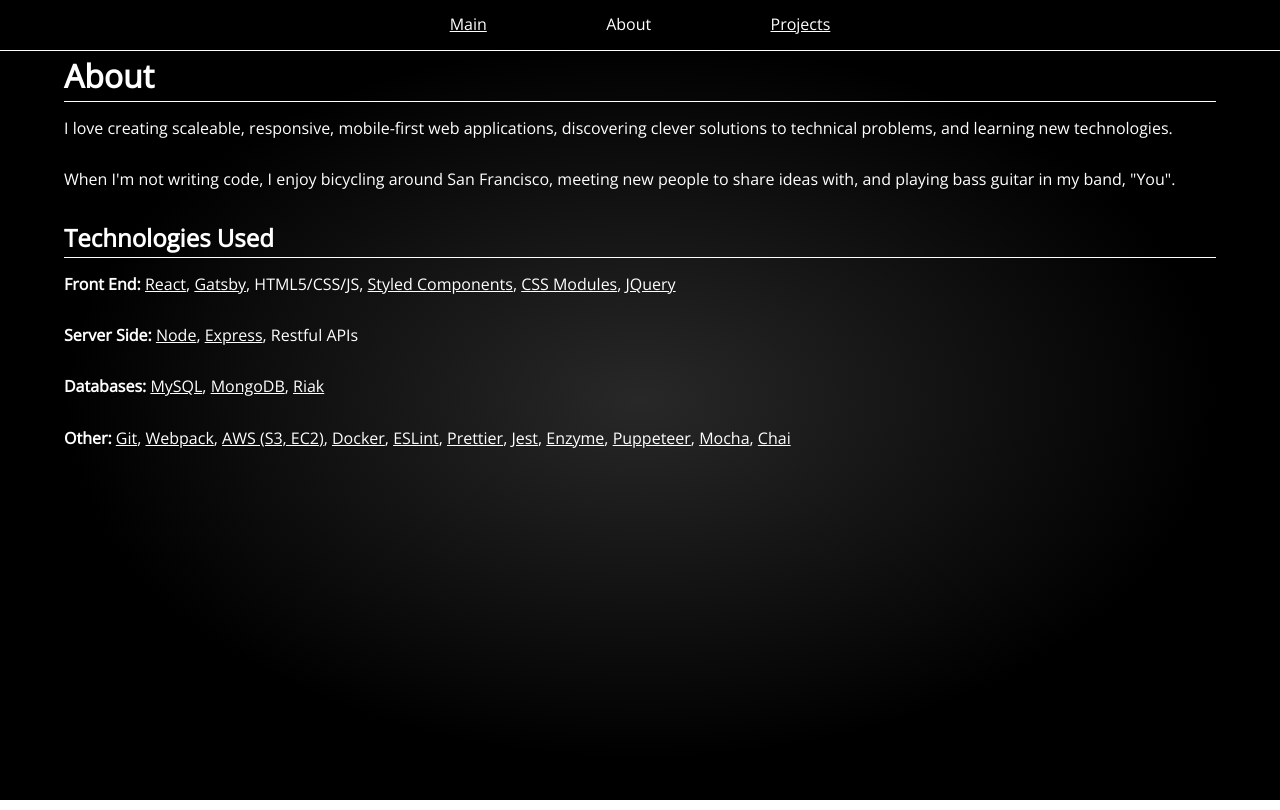
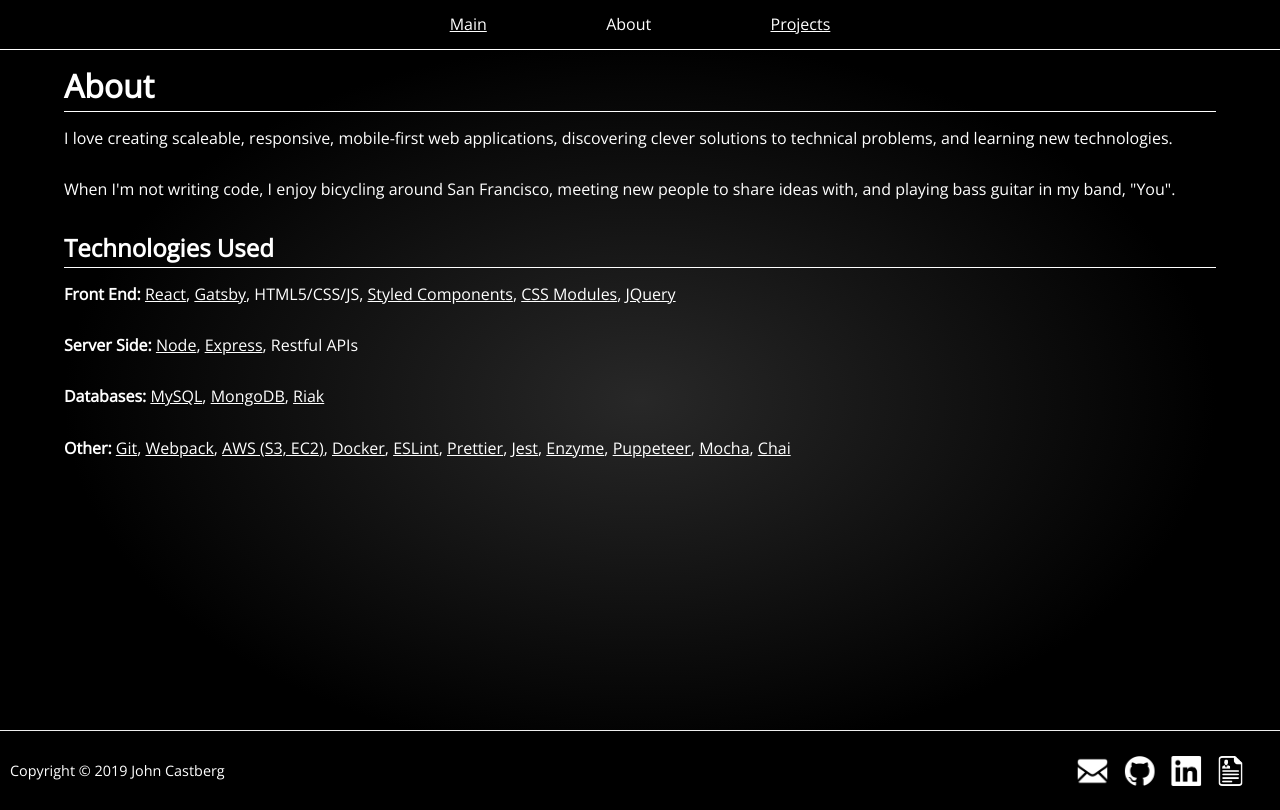
Before and after one commit to jpcastberg/portfolio, a Gatsby site: page /about in a window 1280 px wide. Built offline with nearby package versions, Linux system fonts and the light colour scheme; Gatsby itself is replaced by a stand-in of ours.

Commit message:
Implement footer

```diff
--- a/src/components/ContentWrapper.js
+++ b/src/components/ContentWrapper.js
@@ -1,9 +1,9 @@
 import styled from 'styled-components';
 
 const ContentWrapper = styled.div`
-  position: relative;
-  top: 50px;
   width: 90%;
+  min-height: calc(100vh - 150px);
+  padding-top: 60px;
   margin: 0px auto;
 `;
 
--- /dev/null
+++ b/src/components/ExternalLinks.js
@@ -0,0 +1,120 @@
+import React from 'react';
+import styled from 'styled-components';
+import propTypes from 'prop-types';
+import { StaticQuery, graphql } from 'gatsby';
+import Img from 'gatsby-image';
+
+const ExternalLinksArea = styled.ul`
+  list-style: none;
+  display: flex;
+  flex-direction: row;
+  justify-content: space-between;
+  height: 40px;
+  width: 220px;
+  transform: ${props => (props.footer ? 'scale(.75)' : null)}
+`;
+
+const ExternalLink = ({ fixed, href, email }) => {
+  if (email) {
+    return (
+      <li>
+        <a href={href}>
+          <Img fixed={fixed} />
+        </a>
+      </li>
+    );
+  }
+  return (
+    <li>
+      <a href={href} target="_blank" rel="noopener noreferrer">
+        <Img fixed={fixed} />
+      </a>
+    </li>
+  );
+};
+
+ExternalLink.propTypes = {
+  fixed: propTypes.shape({
+    base64: propTypes.string.isRequired,
+    height: propTypes.number.isRequired,
+    src: propTypes.string.isRequired,
+    srcSet: propTypes.string.isRequired,
+    width: propTypes.number.isRequired,
+  }).isRequired,
+  href: propTypes.string.isRequired,
+  email: propTypes.bool.isRequired,
+};
+
+const ExternalLinks = ({ footer }) => (
+  <StaticQuery
+    query={graphql`
+      query {
+        email: file(relativePath: { eq: "images/email.png" }) {
+          childImageSharp {
+            fixed(width: 40, height: 40) {
+              ...GatsbyImageSharpFixed
+            }
+          }
+        }
+        github: file(relativePath: { eq: "images/github.png" }) {
+          childImageSharp {
+            fixed(width: 40, height: 40) {
+              ...GatsbyImageSharpFixed
+            }
+          }
+        }
+        linkedin: file(relativePath: { eq: "images/linkedin.png" }) {
+          childImageSharp {
+            fixed(width: 40, height: 40) {
+              ...GatsbyImageSharpFixed
+            }
+          }
+        }
+        resume: file(relativePath: { eq: "images/resume.png" }) {
+          childImageSharp {
+            fixed(width: 32, height: 40) {
+              ...GatsbyImageSharpFixed
+            }
+          }
+        }
+      }
+    `}
+    render={data => (
+      <ExternalLinksArea footer={footer}>
+        <ExternalLink
+          fixed={data.email.childImageSharp.fixed}
+          href="mailto:jpcastberg@gmail.com"
+          email
+        />
+        <ExternalLink
+          fixed={data.github.childImageSharp.fixed}
+          href="https://github.com/jpcastberg"
+        />
+        <ExternalLink
+          fixed={data.linkedin.childImageSharp.fixed}
+          href="https://linkedin.com/in/jpcastberg"
+        />
+        <ExternalLink
+          fixed={data.resume.childImageSharp.fixed}
+          href="https://docs.google.com/document/d/1tLLfDaQDAu5_iWLsrZyVs939kTlc5T0z_zbV4c4jVQw/preview"
+        />
+      </ExternalLinksArea>
+    )}
+  />
+);
+
+ExternalLinks.propTypes = {
+  data: propTypes.shape({
+    email: propTypes.object.isRequired,
+    github: propTypes.object.isRequired,
+    linkedin: propTypes.object.isRequired,
+    resume: propTypes.object.isRequired,
+  }).isRequired,
+  footer: propTypes.bool,
+};
+
+ExternalLinks.defaultProps = {
+  footer: false,
+};
+
+export default ExternalLinks;
--- /dev/null
+++ b/src/components/Fade.js
@@ -0,0 +1,50 @@
+import React from 'react';
+import propTypes from 'prop-types';
+import styled, { keyframes } from 'styled-components';
+
+const fadeIn = keyframes`
+  0% { opacity: 0; }
+  100% { opacity: 1; }
+`;
+
+const fadeOut = keyframes`
+  0% { opacity: 1; }
+  100% { opacity: 0; }
+`;
+
+const FadeArea = styled.div`
+  display: ${props => (props.out ? 'none' : 'block')};
+  animation: ${props => (props.out ? fadeOut : fadeIn)} 0.3s linear;
+  transition: visibility 0.3s linear;
+`;
+
+class Fade extends React.Component {
+  getCurrentPageName() {
+    const { props: { pathname } } = this;
+    return pathname.split('/')[1];
+  }
+
+  render() {
+    const { props: { children } } = this;
+    const currentPage = this.getCurrentPageName();
+    const out = currentPage === '';
+    return (
+      <FadeArea out={out}>
+        {children}
+      </FadeArea>
+    );
+  }
+}
+
+Fade.propTypes = {
+  pathname: propTypes.string.isRequired,
+  children: propTypes.oneOfType([
+    propTypes.arrayOf(
+      propTypes.node.isRequired,
+    ).isRequired,
+    propTypes.node.isRequired,
+    propTypes.object.isRequired,
+  ]).isRequired,
+};
+
+export default Fade;
--- /dev/null
+++ b/src/components/Footer.js
@@ -0,0 +1,56 @@
+import React from 'react';
+import propTypes from 'prop-types';
+import styled from 'styled-components';
+
+import Fade from './Fade';
+import ExternalLinks from './ExternalLinks';
+
+
+const FooterArea = styled.div`
+  height: 59px;
+  border-top: thin solid #eeeeee;
+  background-color: #000000;
+  margin-top: 20px;
+`;
+
+const FooterContainer = styled.footer`
+  height: 100%;
+  display: flex;
+  flex-direction: row;
+  align-items: center;
+  justify-content: space-between;
+  padding:10px;
+`;
+
+const Copyright = styled.div`
+  @media screen and (min-width: 601px) {
+    font-size: .9rem;
+  }
+  @media screen and (max-width: 601px) {
+    font-size: .8rem;
+    min-width: 200px;
+    padding-right: 8px;
+  }
+  text-align: center;
+`;
+
+const Footer = ({ pathname }) => (
+  <Fade pathname={pathname}>
+    <FooterArea>
+      <FooterContainer>
+        <Copyright>
+          Copyright ©
+          {` ${new Date().getFullYear()} `}
+          John Castberg
+        </Copyright>
+        <ExternalLinks footer />
+      </FooterContainer>
+    </FooterArea>
+  </Fade>
+);
+
+Footer.propTypes = {
+  pathname: propTypes.string.isRequired,
+};
+
+export default Footer;
--- a/src/components/Nav.js
+++ b/src/components/Nav.js
@@ -1,27 +1,17 @@
 import React from 'react';
 import propTypes from 'prop-types';
-import styled, { keyframes } from 'styled-components';
+import styled from 'styled-components';
 import { Link } from 'gatsby';
 
-const fadeIn = keyframes`
-  0% { opacity: 0; }
-  100% { opacity: 1; }
-`;
+import Fade from './Fade';
 
-const fadeOut = keyframes`
-  0% { opacity: 1; }
-  100% { opacity: 0; }
-`;
 
 const NavArea = styled.div`
   position: fixed;
   width: 100%;
-  height: 50px;
+  height: 49px;
   background-color: #000000;
   border-bottom: thin solid #ffffff;
-  display: ${props => (props.out ? 'none' : 'block')};
-  animation: ${props => (props.out ? fadeOut : fadeIn)} 0.3s linear;
-  transition: visibility 0.3s linear;
   z-index: 1;
 `;
 
@@ -59,16 +49,17 @@ class Nav extends React.Component {
   }
 
   render() {
-    const currentPage = this.getCurrentPageName();
-    const out = currentPage === '';
+    const { props: { pathname } } = this;
     return (
-      <NavArea out={out}>
+      <Fade pathname={pathname}>
+        <NavArea>
           <NavContainer>
             <li>{this.createNavItem('')}</li>
             <li>{this.createNavItem('about')}</li>
             <li>{this.createNavItem('projects')}</li>
           </NavContainer>
         </NavArea>
+      </Fade>
     );
   }
 }
--- a/src/layouts/index.js
+++ b/src/layouts/index.js
@@ -4,6 +4,7 @@ import { Helmet } from 'react-helmet';
 
 import Transition from '../components/Transition';
 import Nav from '../components/Nav';
+import Footer from '../components/Footer';
 
 const Layout = ({ children, location: { pathname } }) => (
   <div>
@@ -26,6 +27,7 @@ const Layout = ({ children, location: { pathname } }) => (
     />
     <Nav pathname={pathname} />
     <Transition pathname={pathname}>{children}</Transition>
+    <Footer pathname={pathname} />
   </div>
 );
 
```
Also changed, not shown: src/components/externalLink.js (deleted, +0 -36 lines), src/pages/index.js (+2 -57 lines). Lines whose indentation alone changed are shown as unchanged.
